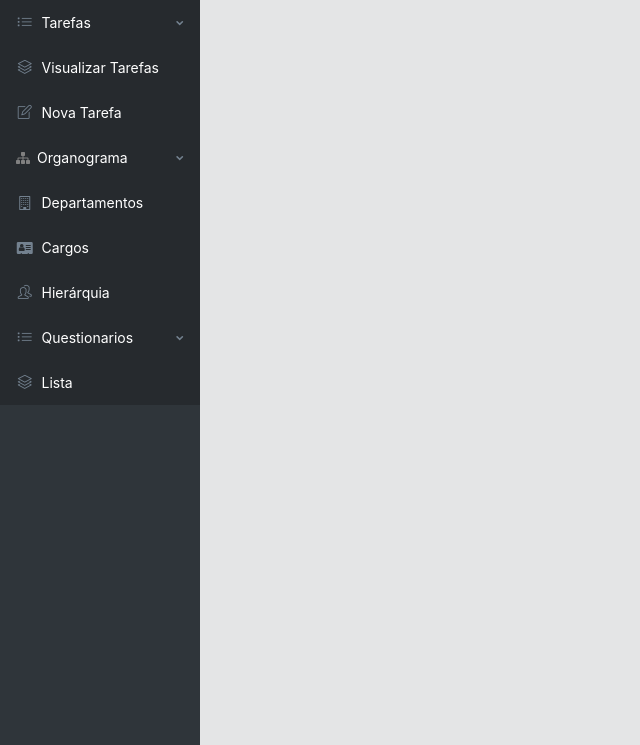
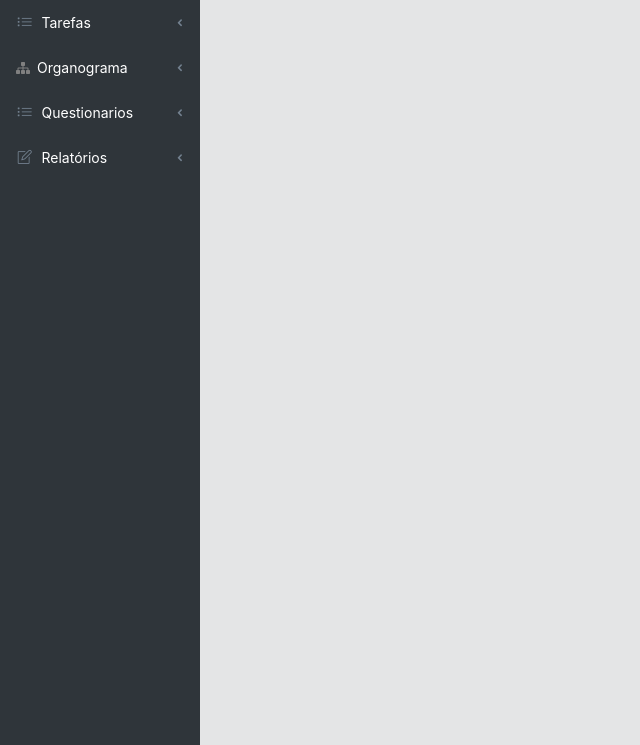
Before and after one commit to catalunha/pmsbweb1, a Django app: page /pmsb/painel/ in a window 1280 px wide. Shown: the part 55-800 px from the top of the page, without its empty margins (0-640 px from the left). Run offline with Django 3.2, Linux system fonts and the light colour scheme; the visitor is signed in with stand-in values (Sample User, id 1); data comes from the database, SQL or seed files in the repository; parts of the project's set-up code (start-up, migrations or seed data) failed here and were passed over; some libraries are stand-ins or nearby versions.

Commit message:
alterando css dos nav-iten pra n abrirem todos

```diff
--- a/pmsb_web/conta/templates/dashboard/index.html
+++ b/pmsb_web/conta/templates/dashboard/index.html
@@ -47,7 +47,7 @@
     <div class="sidebar">
       <nav class="sidebar-nav ps ps--active-y">
         <ul class="nav">
-          <li class="nav-item nav-dropdown open">
+          <li class="nav-item nav-dropdown ">
             <a class="nav-link nav-dropdown-toggle" href="#">
               <i class="nav-icon icon-list"></i>Tarefas</a>
             <ul class="nav-dropdown-items">
@@ -61,7 +61,7 @@
               </li>
             </ul>
           </li>
-          <li class="nav-item nav-dropdown open">
+          <li class="nav-item nav-dropdown ">
             <a class="nav-link nav-dropdown-toggle" href="#">
                 <i class="fa fa-sitemap"></i>Organograma</a>
             <ul class="nav-dropdown-items">
@@ -80,9 +80,7 @@
             </ul>
           </li>
           {% if 'questionarios' in perms %}
-
-
-          <li class="nav-item nav-dropdown open">
+          <li class="nav-item nav-dropdown ">
             <a class="nav-link nav-dropdown-toggle" href="#">
               <i class="nav-icon icon-list"></i>Questionarios</a>
               <ul class="nav-dropdown-items">
@@ -93,9 +91,20 @@
                 </li>
 
               </ul>
-            </li>
-            {% endif %}
-
+          </li>
+          {% endif %}
+          {% if 'relatorios' in perms %}
+          <li class="nav-item nav-dropdown ">
+            <a class="nav-link nav-dropdown-toggle" href="#">
+              <i class="nav-icon icon-note"></i>Relatórios</a>
+              <ul class="nav-dropdown-items">
+                <li class="nav-item">
+                  <a class="nav-link" href="{% url 'relatorios:list_relatorio' %}">
+                  <i class="nav-icon icon-layers"></i>Lista</a>
+                </li>
+              </ul>
+          </li>
+          {% endif %}
         </ul>
       </nav>
     </div>
```
